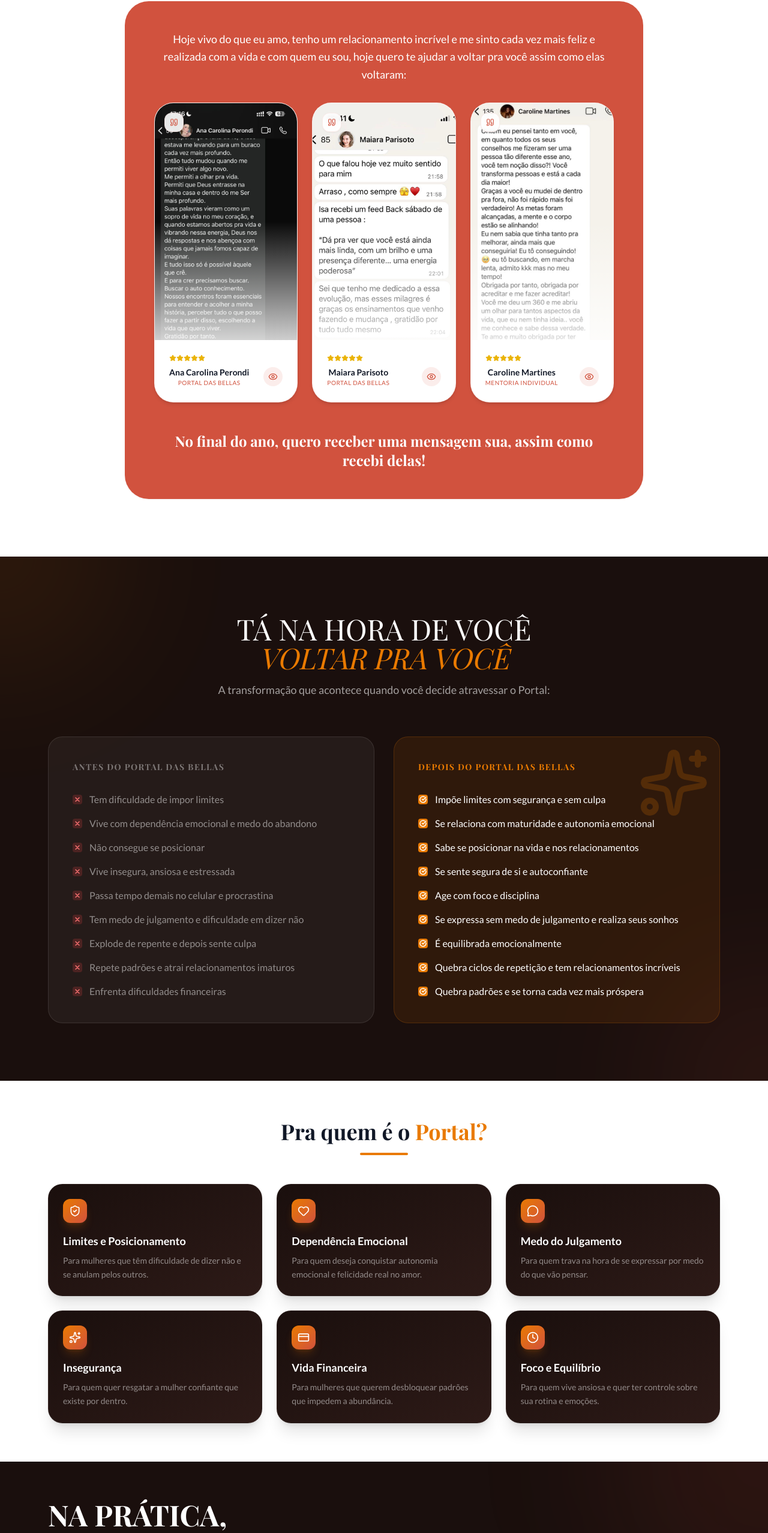
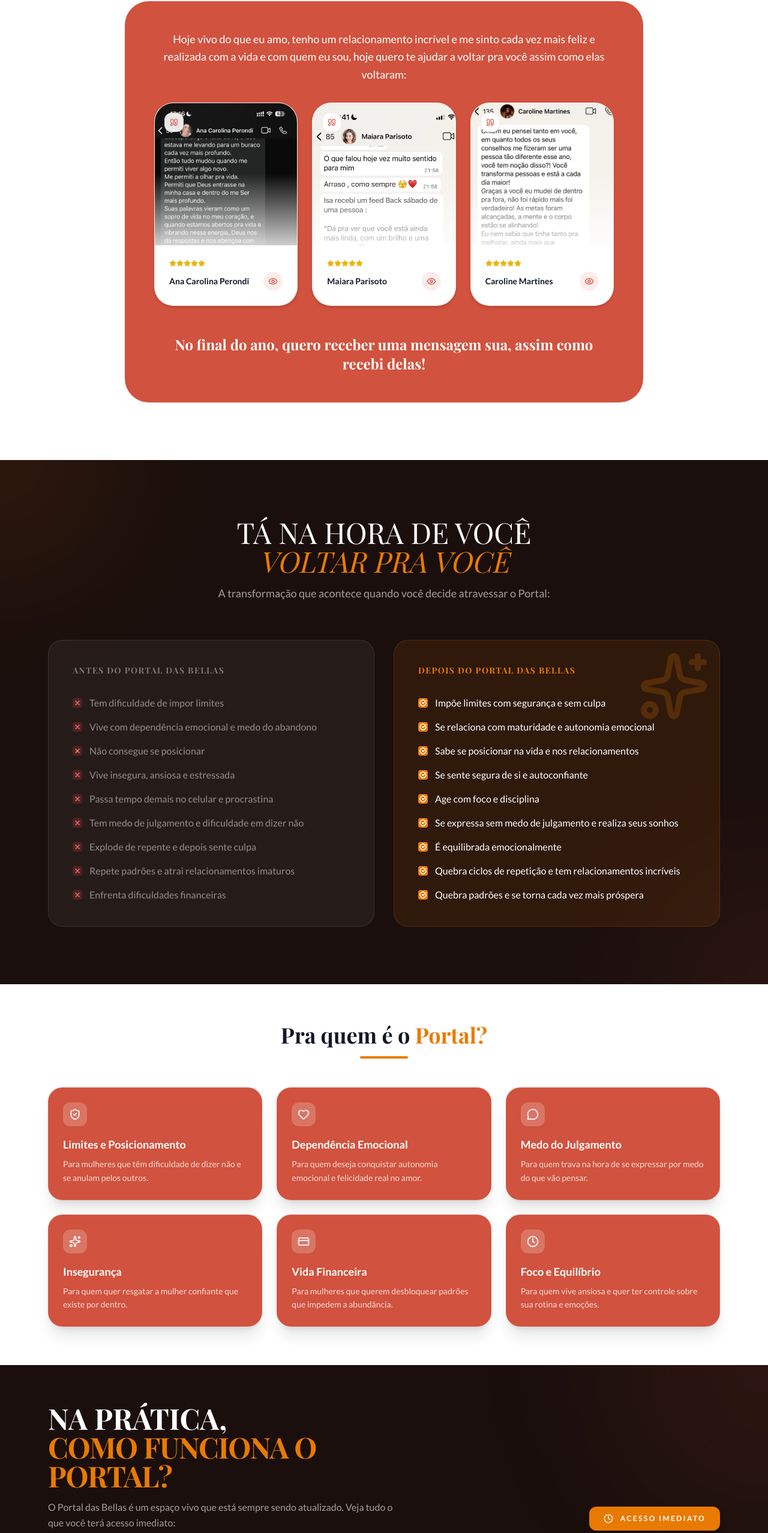
Before and after one commit to grupostartin/isabellafranklin, a React (Vite) app: page /portal in a window 1280 px wide. Shown: the part 1288-3844 px from the top of the page at 60% size. Built offline with nearby package versions, Linux system fonts and the light colour scheme; a web font is replaced by a local one.

Commit message:
alterações de cores

```diff
--- a/pages/Portal.tsx
+++ b/pages/Portal.tsx
@@ -190,10 +190,10 @@ const Portal: React.FC = () => {
                                     whileInView={{ opacity: 1, y: 0 }}
                                     viewport={{ once: true }}
                                     transition={{ delay: i * 0.1 }}
-                                    className="bg-white rounded-[2rem] shadow-md border border-secondary/10 overflow-hidden flex flex-col hover:shadow-xl transition-all h-[500px] group cursor-pointer"
+                                    className="bg-white rounded-[2rem] shadow-md border border-secondary/10 overflow-hidden flex flex-col hover:shadow-xl transition-all group cursor-pointer"
                                     onClick={() => setSelectedTestimonial(t)}
                                 >
-                                    <div className="relative flex-1 bg-gray-50 overflow-hidden">
+                                    <div className="relative aspect-square bg-gray-50 overflow-hidden">
                                         <div className="absolute inset-0 bg-gradient-to-t from-white/80 via-transparent to-transparent z-[1]" />
                                         {t.images && t.images.length > 0 && (
                                             <img
@@ -216,7 +216,6 @@ const Portal: React.FC = () => {
                                         <div className="flex items-center justify-between">
                                             <div>
                                                 <span className="block text-sm font-bold text-gray-900">{t.author}</span>
-                                                <span className="block text-[10px] text-secondary font-medium uppercase tracking-wider">{t.role}</span>
                                             </div>
                                             <div className="w-8 h-8 rounded-full bg-secondary/10 flex items-center justify-center text-secondary">
                                                 <Eye size={16} />
@@ -373,13 +372,13 @@ const Portal: React.FC = () => {
                                 viewport={{ once: true }}
                                 transition={{ delay: i * 0.05 }}
                                 whileHover={{ y: -5 }}
-                                className="group relative bg-gradient-to-br from-[#1A0F0D] to-[#2D1A17] p-6 rounded-[1.5rem] border border-white/5 hover:border-primary/30 transition-all duration-300 shadow-xl"
+                                className="group relative bg-[#D1523E] p-6 rounded-[1.5rem] border border-white/10 hover:shadow-2xl transition-all duration-300 shadow-xl"
                             >
-                                <div className="w-10 h-10 bg-gradient-to-br from-primary to-secondary rounded-xl flex items-center justify-center text-white mb-4 shadow-lg shadow-primary/20">
+                                <div className="w-10 h-10 bg-white/20 rounded-xl flex items-center justify-center text-white mb-4 shadow-sm">
                                     {item.icon}
                                 </div>
-                                <h3 className="text-lg font-bold text-white mb-2 group-hover:text-primary transition-colors">{item.title}</h3>
-                                <p className="text-white/50 text-sm leading-relaxed">{item.text}</p>
+                                <h3 className="text-lg font-bold text-white mb-2 group-hover:text-white/90 transition-colors">{item.title}</h3>
+                                <p className="text-white/80 text-sm leading-relaxed">{item.text}</p>
                             </motion.div>
                         ))}
                     </div>
@@ -686,7 +685,6 @@ const Portal: React.FC = () => {
                             <div className="p-8 border-b border-gray-100 flex justify-between items-center bg-white sticky top-0 z-20">
                                 <div>
                                     <h3 className="font-display text-3xl font-bold text-gray-900">{selectedTestimonial.author}</h3>
-                                    <p className="text-secondary text-sm font-bold uppercase tracking-widest mt-1">{selectedTestimonial.role}</p>
                                 </div>
                                 <button
                                     onClick={() => setSelectedTestimonial(null)}
```
